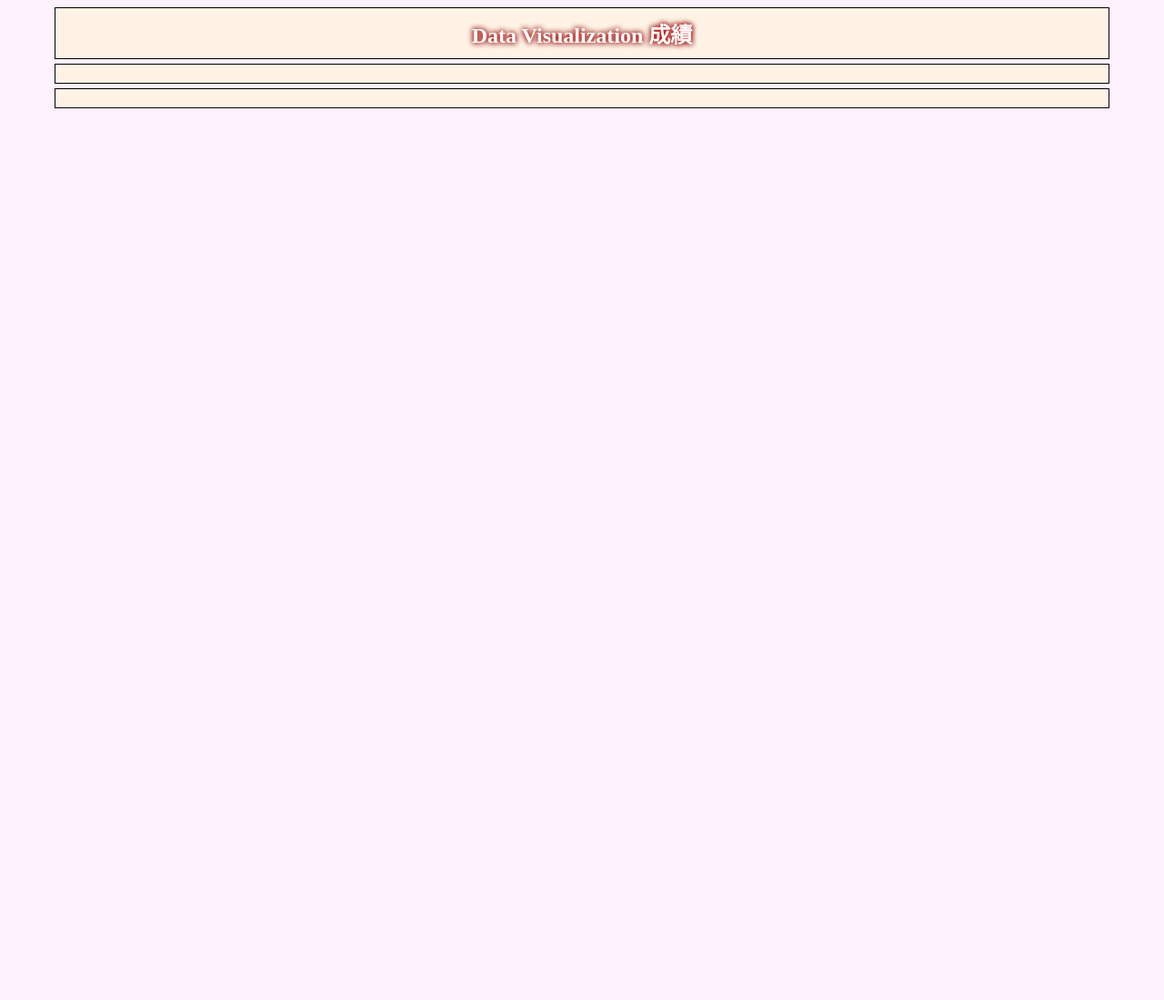
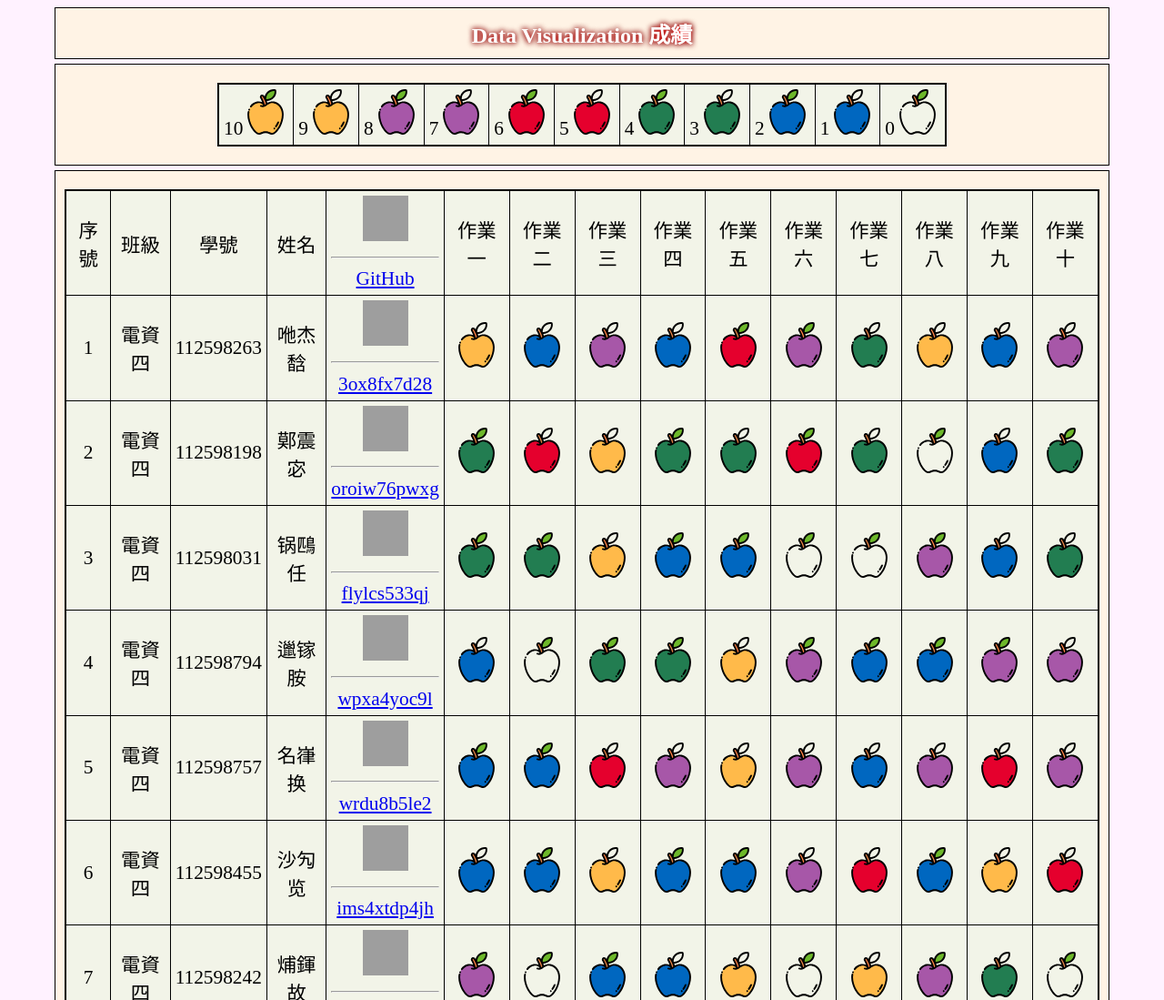
Before and after one commit to youjun51/22, a plain HTML site: page hw01/src-medium-v3/index.html in a window 1280 px wide. Shown: the top 1099 px of the page at 91% size. Before the commit the page ends 800 px from the top, so only its background shows below. Drawn offline with Linux system fonts and the light colour scheme; grey boxes are pictures that could not be loaded; a web font is replaced by a local one.

Commit message:
Update index.html

```diff
--- a/hw01/src-medium-v3/index.html
+++ b/hw01/src-medium-v3/index.html
@@ -1,16 +1,15 @@
 <!DOCTYPE html>
-
 <html lang="en">
 
 <head>
     <meta charset="utf-8">
-    <script src="./d3.v3.min.js"></script>
+    <meta name="viewport" content="width=device-width, initial-scale=1.0">
+    <title>蘋果成績表v3</title>
+    <script src="../d3.v3.min.js"></script>
     <style>
-        /* @import url('https://fonts.googleapis.com/css2?family=Noto+Serif+JP:wght@900&display=swap'); */
-
         @font-face {
-            font-family:'CircleFont'; /* src: url(https://circle472.github.io/ct2022s/hw04/CircleFont.ttf);  https://github.com/circle472/ct2022s/ */
-            src: url(CircleFont_v2.woff2); /* https://cloudconvert.com/ttf-to-woff2 */
+            font-family:'CircleFont';
+            src: url(CircleFont_v2.woff2);
         }
 
         h3 {
@@ -54,8 +53,7 @@
             margin-bottom: 10px;
         }
 
-        td,
-        th {
+        td,th {
             border: 1px black solid;
             padding: 5px;
             background-color: rgba(128, 255, 255, 0.1);
@@ -130,13 +128,9 @@
 
 <body>
     <h3>Data Visualization 成績</h3>
-
     <div id="div1"></div>
-
     <div id="div2"></div>
-
     <script type="text/javascript" charset="utf-8">
-
         d3.select("#div1")
             .append("table")
             .append("tr")
@@ -157,25 +151,25 @@
                 else return "poor-kid";})
             .append("img")
             .attr("src", function (d, i) {
-                if (d == 10) return "./svg/52.svg";
-                else if (d == 9) return "./svg/51.svg";
-                else if (d == 8) return "./svg/42.svg";
-                else if (d == 7) return "./svg/41.svg";
-                else if (d == 6) return "./svg/32.svg";
-                else if (d == 5) return "./svg/31.svg";
-                else if (d == 4) return "./svg/22.svg";
-                else if (d == 3) return "./svg/21.svg";
-                else if (d == 2) return "./svg/12.svg";
-                else if (d == 1) return "./svg/11.svg";
-                else if (d == 0) return "./svg/01.svg";
-                else return "./svg/00.svg"; })
+                if (d == 10) return "../svg/52.svg";
+                else if (d == 9) return "../svg/51.svg";
+                else if (d == 8) return "../svg/42.svg";
+                else if (d == 7) return "../svg/41.svg";
+                else if (d == 6) return "../svg/32.svg";
+                else if (d == 5) return "../svg/31.svg";
+                else if (d == 4) return "../svg/22.svg";
+                else if (d == 3) return "../svg/21.svg";
+                else if (d == 2) return "../svg/12.svg";
+                else if (d == 1) return "../svg/11.svg";
+                else if (d == 0) return "../svg/01.svg";
+                else return "../svg/00.svg"; })
             .attr("x", "0")
             .attr("y", "0")
             .attr("width",  function(d, i) { return (i + 1) * 60; })
             .attr("height", function(d, i) { return (i + 1) * 60; });
 
 
-    d3.text("./csv/data.csv", function (data) {
+    d3.text("../data.csv", function (data) {
 
         //var parsedCSV = d3.csv.parseRows(data);
         parsedCSV = d3.csv.parseRows(data);
@@ -192,7 +186,12 @@
             .append("td")
             .html(function (d, i) {
                 if ( i == 4 && d != 'GitHub 帳號' ) {
-                    return '<a href="https://' + d + '.github.io/vis2023f/" target="_blank"><img src="https://' + d + '.github.io/vis2023f/hw00/me.jpg"></a>' + '<hr><a href="https://github.com/' + d + '/vis2023f/" target="_blank">' + d + '</a>';
+                    //隨機產生圖片：https://www.ugm.com.tw/modules/tad_book3/html.php?tbdsn=877
+                    const timestamp = Date.now();
+                    const imageSource = 'https://picsum.photos/200/300/?random&' + timestamp;
+
+                    return '<img src="' + imageSource + '">' +
+                        '<hr><a href="https://github.com/' + d + '/vis2023f/" target="_blank">' + d + '</a>';
                 }
                 else if ( i == 0 || i == 2 || isNaN(d)) {
                     return d;
@@ -206,30 +205,18 @@
                 else return "poor-kid";})
             .append("img")
             .attr("src", function (d, i) {
-                if (d == 10)
-                    return "./svg/52.svg";
-                else if (d == 9)
-                    return "./svg/51.svg";
-                else if (d == 8)
-                    return "./svg/42.svg";
-                else if (d == 7)
-                    return "./svg/41.svg";
-                else if (d == 6)
-                    return "./svg/32.svg";
-                else if (d == 5)
-                    return "./svg/31.svg";
-                else if (d == 4)
-                    return "./svg/22.svg";
-                else if (d == 3)
-                    return "./svg/21.svg";
-                else if (d == 2)
-                    return "./svg/12.svg";
-                else if (d == 1)
-                    return "./svg/11.svg";
-                else if (d == 0)
-                    return "./svg/01.svg";
-                else
-                    return "./svg/00.svg";
+                if (d == 10)  return "../svg/52.svg";
+                else if (d == 9)  return "../svg/51.svg";
+                else if (d == 8)  return "../svg/42.svg";
+                else if (d == 7)  return "../svg/41.svg";
+                else if (d == 6)  return "../svg/32.svg";
+                else if (d == 5)  return "../svg/31.svg";
+                else if (d == 4)  return "../svg/22.svg";
+                else if (d == 3)  return "../svg/21.svg";
+                else if (d == 2)  return "../svg/12.svg";
+                else if (d == 1)  return "../svg/11.svg";
+                else if (d == 0)  return "../svg/01.svg";
+                else  return "../svg/00.svg";
             })
             .attr("width", 50)
             .attr("height", 50)
```
